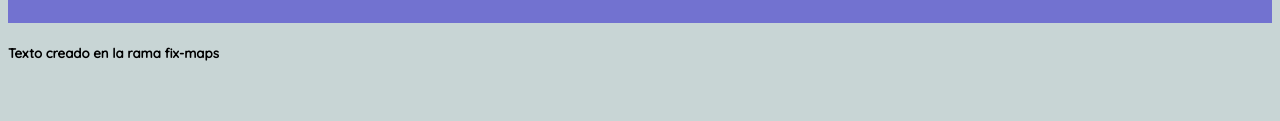
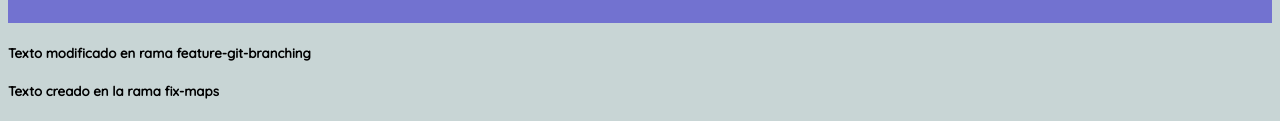
Before and after one commit to ftureo/forms-maps, a plain HTML site: page maps.html in a window 1280 px wide. Shown: the part 4657-4778 px from the top of the page. Before the commit the page ends 4740 px from the top, so only its background shows below. Drawn offline with Linux system fonts and the light colour scheme.

Commit message:
:bug: Fix: Change in H5 tag by «Texto modificado»

```diff
--- a/maps.html
+++ b/maps.html
@@ -102,6 +102,7 @@
             referrerpolicy="no-referrer-when-downgrade">
         </iframe>
     </div>
+    <h5>Texto modificado en rama feature-git-branching</h5>
     <h5>Texto creado en la rama fix-maps</h5>
 </body>
 
```
